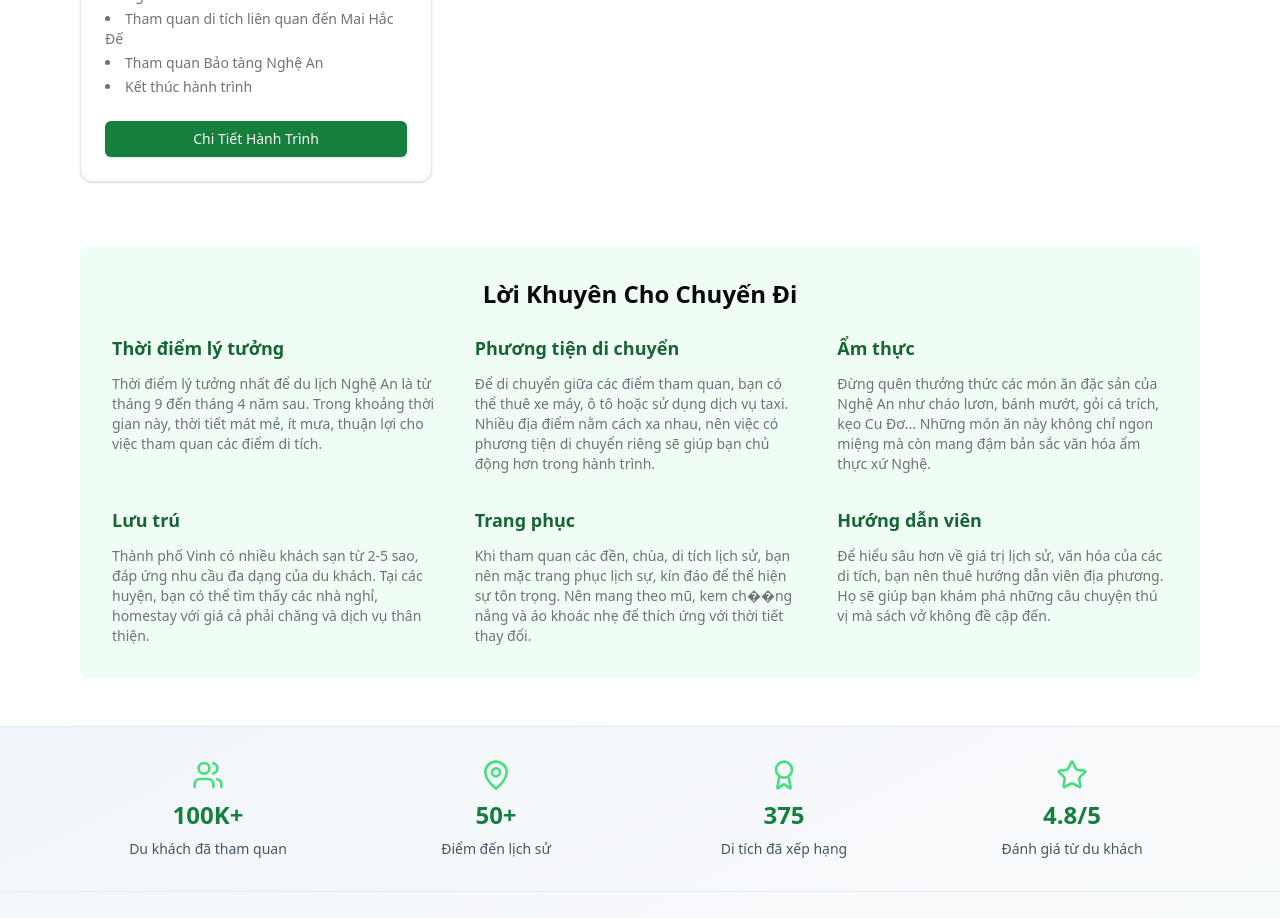
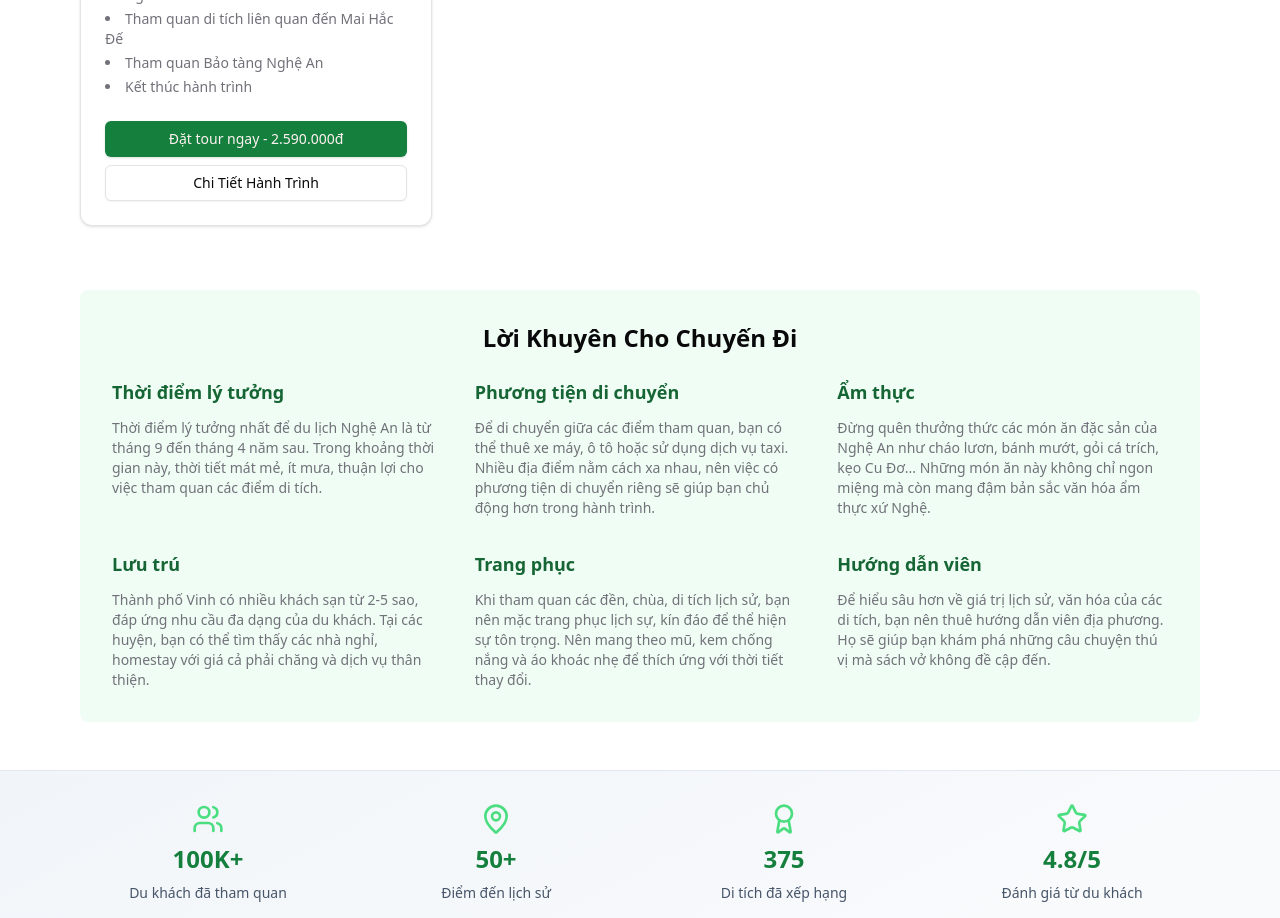
Before and after one commit to GrandAdmiral02/history, a Next.js app: page /destinations in a window 1280 px wide. Shown: the part 2440-3358 px from the top of the page. Built offline with nearby package versions, Linux system fonts and the light colour scheme; no server answers.

Commit message:
Thêm nút đặt tour cho Dấu ấn danh nhân trong destinations
cgen-07a086bacb7848ae9a3040b5a48b5867

```diff
--- a/src/app/destinations/page.tsx
+++ b/src/app/destinations/page.tsx
@@ -321,11 +321,16 @@ export default function DestinationsPage() {
                 </div>
               </div>
             </CardContent>
-            <CardFooter>
+            <CardFooter className="flex flex-col gap-2">
               <Button
                 asChild
                 className="w-full bg-green-700 hover:bg-green-800"
               >
+                <Link href="/booking?tourId=dau-an-danh-nhan">
+                  Đặt tour ngay - 2.590.000đ
+                </Link>
+              </Button>
+              <Button asChild variant="outline" className="w-full">
                 <Link href="/destinations/dau-an-danh-nhan">
                   Chi Tiết Hành Trình
                 </Link>
@@ -385,7 +390,7 @@ export default function DestinationsPage() {
               <p className="text-sm text-muted-foreground">
                 Khi tham quan các đền, chùa, di tích lịch sử, bạn nên mặc trang
                 phục lịch sự, kín đáo để thể hiện sự tôn trọng. Nên mang theo
-                mũ, kem ch��ng nắng và áo khoác nhẹ để thích ứng với thời tiết
+                mũ, kem chống nắng và áo khoác nhẹ để thích ứng với thời tiết
                 thay đổi.
               </p>
             </div>
```
